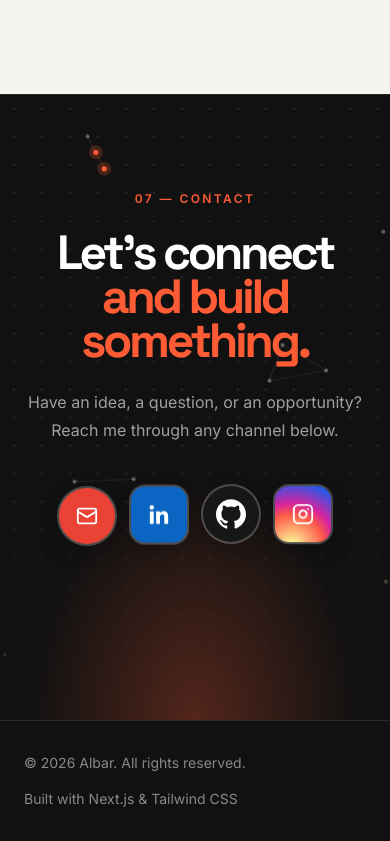
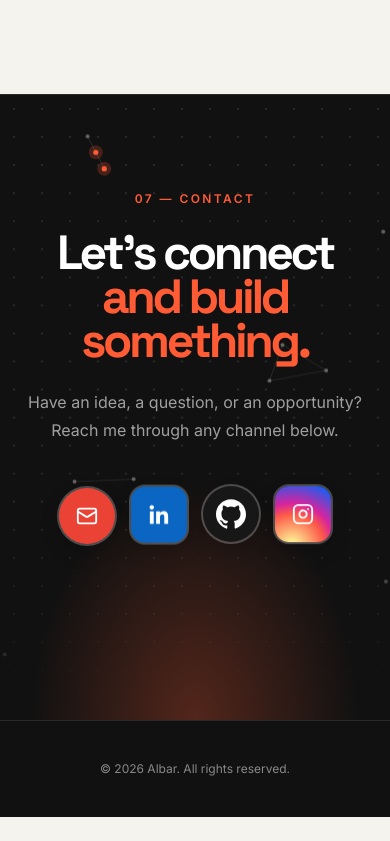
Before and after one commit to AlbarFahrezi/Portfolio-, a Next.js app: page / in a window 390 px wide. Shown: the part 7248-8089 px from the top of the page. After the commit the page ends 8065 px from the top, so only its background shows below. Built offline with nearby package versions, Linux system fonts and the light colour scheme.

Commit message:
delete and change footer UI on Mobile

```diff
--- a/app/page.tsx
+++ b/app/page.tsx
@@ -1148,14 +1148,14 @@ export default function Home() {
           FOOTER
       ================================================== */}
 
-      <footer className="border-t border-white/10 bg-[#111111] px-6 py-8 text-white lg:px-10">
-        <div className="mx-auto flex max-w-7xl flex-col justify-between gap-4 text-sm text-white/50 sm:flex-row">
+           <footer className="border-t border-white/10 bg-[#111111] px-6 py-10 text-white lg:px-10">
+        <div className="mx-auto flex max-w-7xl flex-col items-center justify-between gap-2 text-center text-xs text-white/50 sm:flex-row sm:gap-4 sm:text-left sm:text-sm">
           <span>
             © 2026 Albar.{" "}
             {isID ? "Semua hak dilindungi." : "All rights reserved."}
           </span>
 
-          <span>Built with Next.js &amp; Tailwind CSS</span>
+
         </div>
       </footer>
 
```
